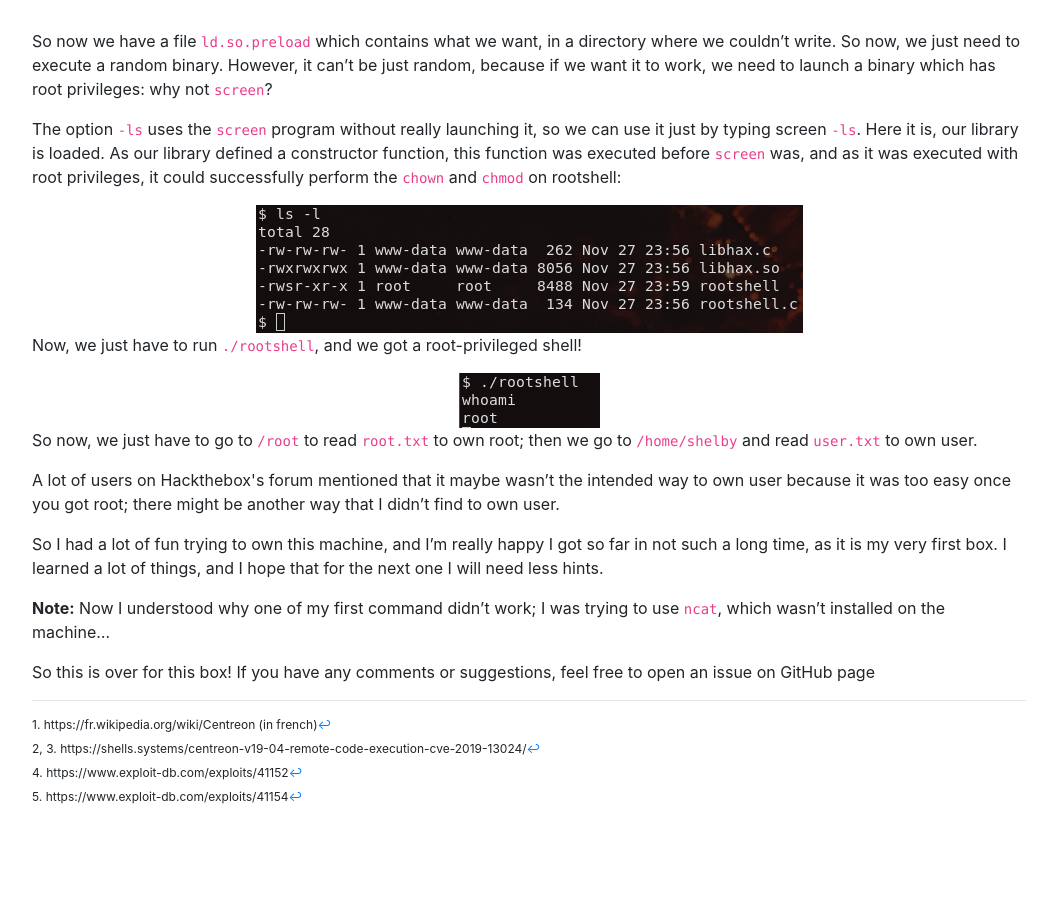
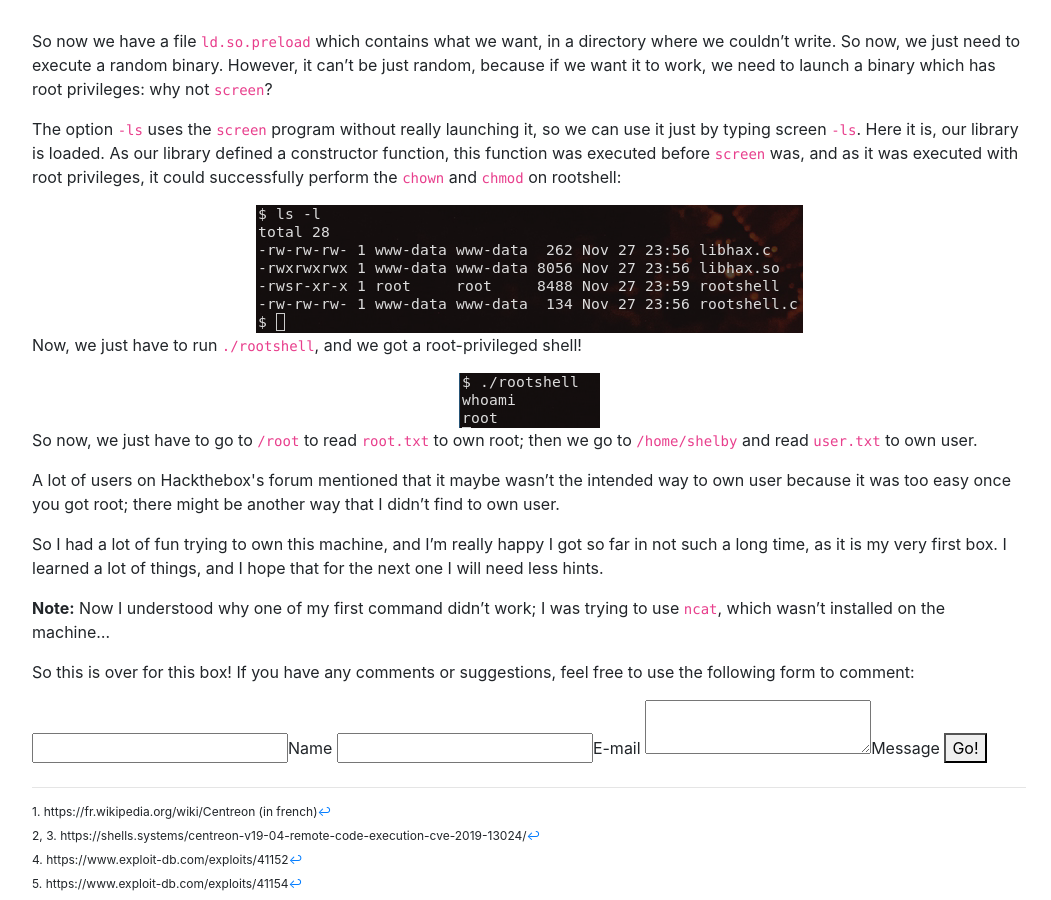
Before and after one commit to Rubytox/Rubytox.github.io, a Jekyll site: the page built from pages/HTB/Wall.html, in a window 1280 px wide and 900 px high, scrolled down 10958 px. Shown: the whole window, without its empty margins (111-1162 px from the left). Built offline with Jekyll 4.4.1, drawn with Linux system fonts in a browser that asks for light colours; before the commit the page ends 11771 px from its top, so only the background shows below that.

Commit message:
Added staticman

```diff
--- a/pages/HTB/Wall.html
+++ b/pages/HTB/Wall.html
@@ -512,7 +512,17 @@
 
 <p><strong>Note:</strong> Now I understood why one of my first command didn’t work; I was trying to use <code>ncat</code>, which wasn’t installed on the machine…</p>
 
-<p>So this is over for this box! If you have any comments or suggestions, feel free to open an issue on GitHub page </p>
+<p>So this is over for this box! If you have any comments or suggestions, feel free to use the following form to comment:</p>
+<form method="POST" action="https://api.staticman.net/v2/entry/rubytox/rubytox.github.io/master/">
+    <input name="options[redirect]" type="hidden" value="/pages/HTB/Wall.html">
+    <!-- e.g. "2016-01-02-this-is-a-post" -->
+    <input name="options[slug]" type="hidden" value="{{ page.slug }}">
+    <label><input name="fields[name]" type="text">Name</label>
+    <label><input name="fields[email]" type="email">E-mail</label>
+    <label><textarea name="fields[message]"></textarea>Message</label>
+
+    <button type="submit">Go!</button>
+</form>
 
 
 
--- a/staticman.sample.yml
+++ b/staticman.sample.yml
@@ -40,10 +40,10 @@
   # Whether entries need to be appproved before they are published to the main
   # branch. If set to `true`, a pull request will be created for your approval.
   # Otherwise, entries will be published to the main branch automatically.
-  moderation: true
+  moderation: false
 
   # Name of the site. Used in notification emails.
-  name: "eduardoboucas.com"
+  name: "rubytox.github.io"
 
   # Notification settings. When enabled, users can choose to receive notifications
   # via email when someone adds a reply or a new comment. This requires an account
```
